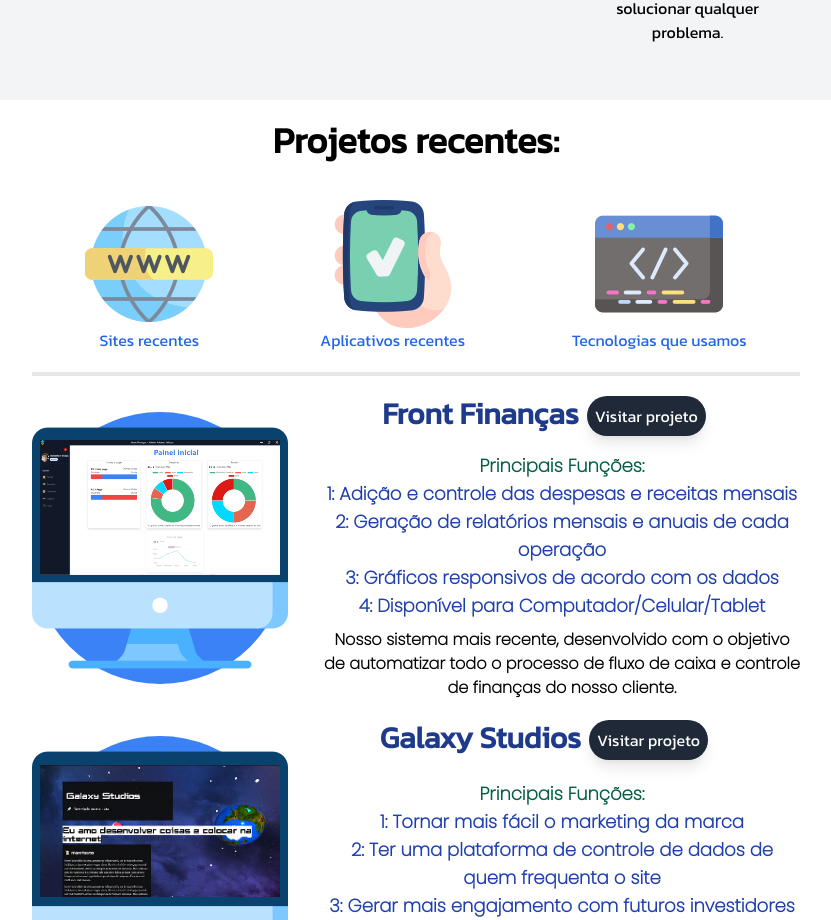
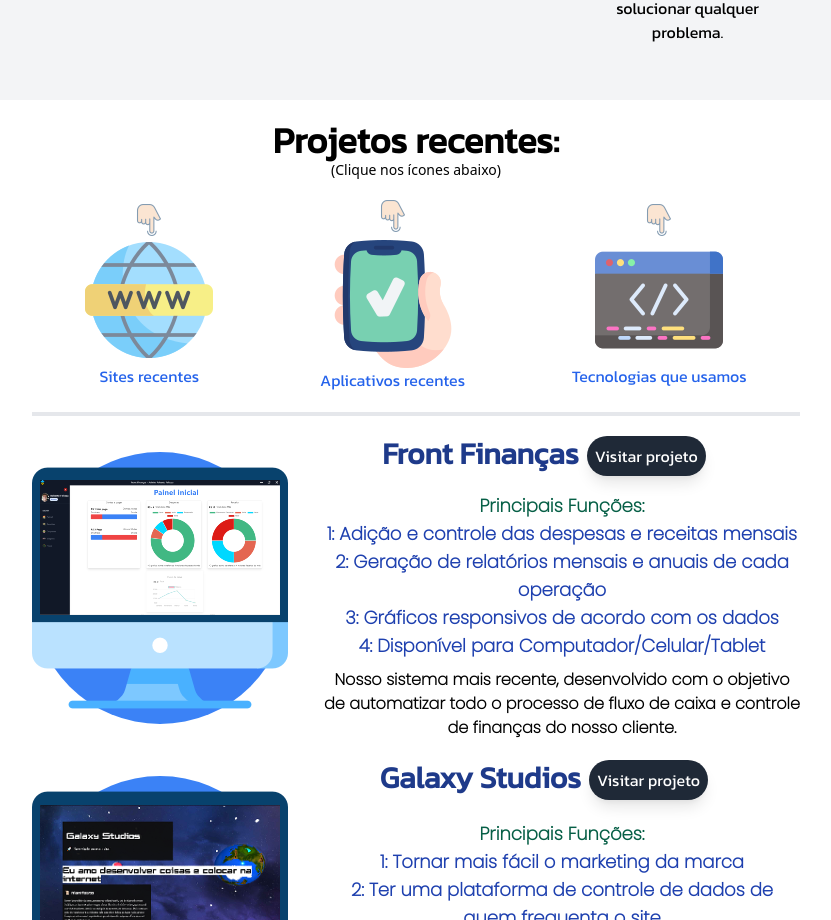
Before and after one commit to emanoel3578/portfolio-website, a Vue app: page / in a window 1280 px wide. Shown: the part 1700-2620 px from the top of the page, without its empty margins (224-1055 px from the left). Built offline with nearby package versions, Linux system fonts and the light colour scheme.

Commit message:
adicionado png de click na aba projetos, futura modificação ??

```diff
--- a/src/components/Projetos.vue
+++ b/src/components/Projetos.vue
@@ -1,20 +1,24 @@
 <template>
     <div class="" id="projetosID">
-        <div class="my-5">
-            <div class="text-center">
-                <p class="font-bold text-4xl mb-10 font-kanit font-bold">Projetos recentes:</p>
+        <div class="">
+            <div class="text-center my-5">
+                <p class="font-bold text-4xl font-kanit font-bold">Projetos recentes:</p>
+                <p class="text-sm">(Clique nos ícones abaixo)</p>
             </div>
 
             <div class="flex md:justify-around border-b-4 items-center border-grey-200 md:w-3/5 mx-auto my-0 pb-5 mb-5 font-kanit">
                 <div class="text-center px-4 md:px-0 transition duration-500 ease-in-out transform hover:-translate-y-1 hover:scale-110" @click="sites = true, aplicativos = false, tecnologias = false">
+                    <img src="img/click.png"  class="mx-auto my-0 animate-pulse transform rotate-180" >
                     <img class="cursor-pointer w-20 md:w-auto mx-auto my-0" src="img/website.png" >
                     <p class="cursor-pointer text-blue-600 hover:text-black">Sites recentes</p>
                 </div>
                 <div class="text-center transition duration-500 ease-in-out transform hover:-translate-y-1 hover:scale-110" @click="sites = false, aplicativos = true, tecnologias = false">
+                    <img src="img/click.png"  class="mx-auto my-0 animate-pulse transform rotate-180 mb-2" >
                     <img class="cursor-pointer w-20 md:w-auto mx-auto my-0" src="img/application.png">
                     <p class="cursor-pointer text-blue-600 hover:text-black">Aplicativos recentes</p>
                 </div>
                 <div class="text-center transition duration-500 ease-in-out transform hover:-translate-y-1 hover:scale-110" @click="sites = false, aplicativos = false, tecnologias = true">
+                    <img src="img/click.png"  class="mx-auto my-0 animate-pulse transform rotate-180" >
                     <img class="cursor-pointer w-20 md:w-auto mx-auto my-0" src="img/program.png">
                     <p class="cursor-pointer text-blue-600 hover:text-black">Tecnologias que usamos</p>
                 </div>
```
Also changed, not shown: public/img/click.png (added).
